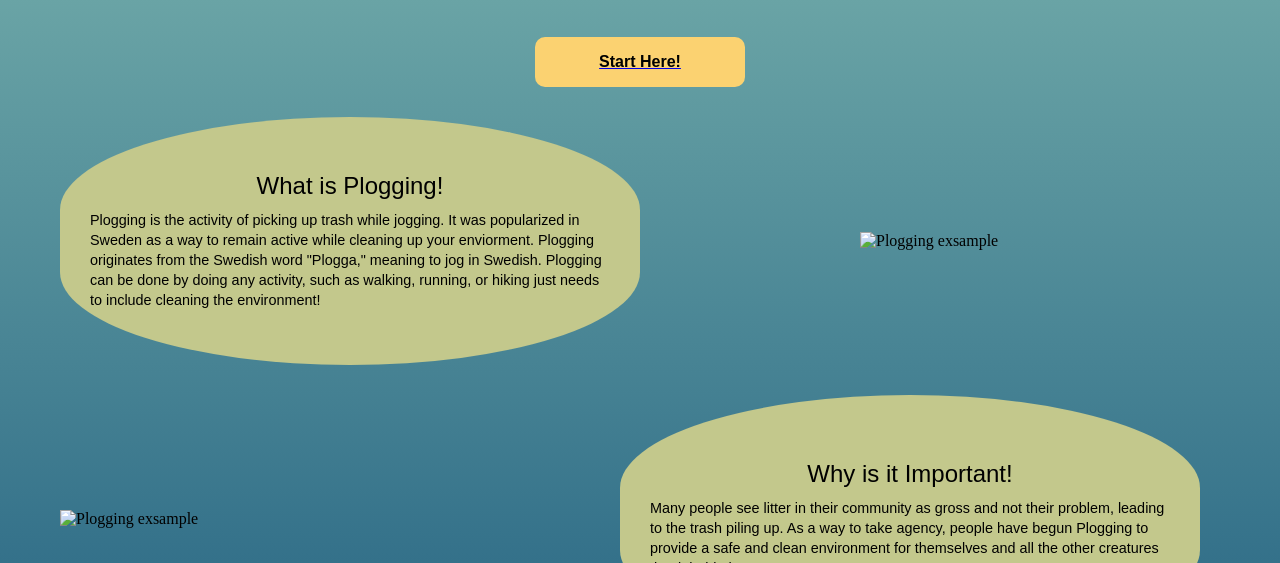
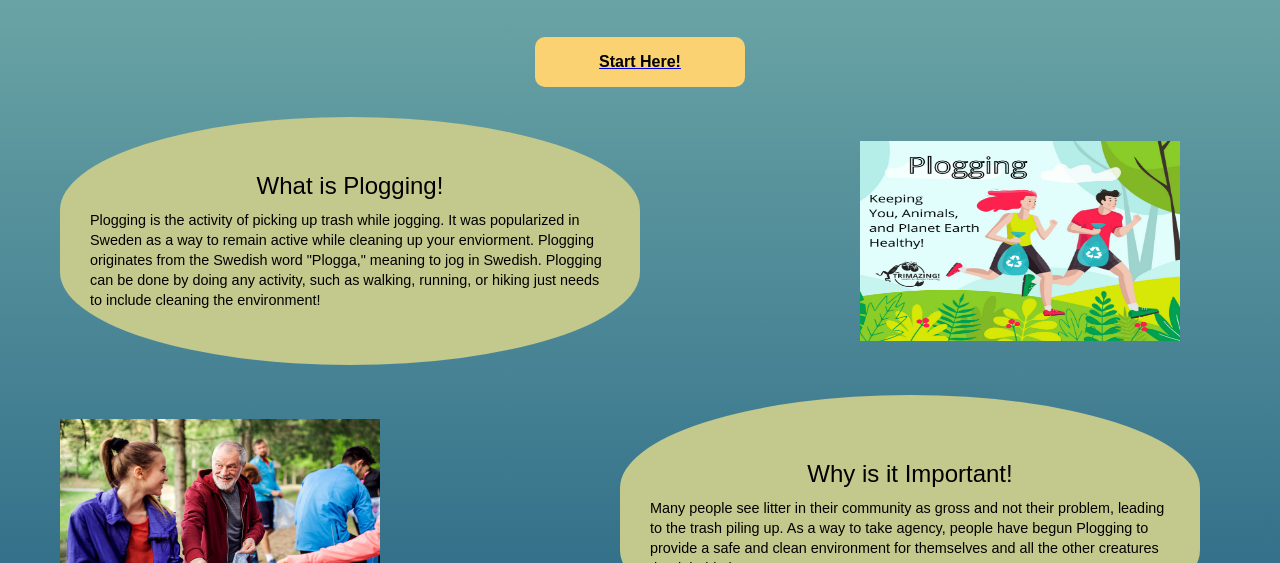
Before and after one commit to WiDuMu/Minnehack-2026, a plain HTML site: page docs/landingPage/landingPage.html in a window 1280 px wide. Shown: the part 237-800 px from the top of the page. Drawn offline with Linux system fonts and the light colour scheme; the site is published under a folder, as on GitHub Pages, so addresses that start at the root find nothing; a web font is replaced by a local one.

Commit message:
finished project sync folders

```diff
--- a/landingPage.html
+++ b/docs/landingPage/landingPage.html
@@ -16,7 +16,7 @@
                         <h3>Save the environment through physical activity</h3>
                     </div>
                 </div>
-                <div class="welcomeimg"><img class="ploggingPeopleImg"src="img/clean-up.jpg" alt="Plogging exsample"></div>
+                <div class="welcomeimg"><img class="ploggingPeopleImg"src="assets/clean-up.jpg" alt="Plogging exsample"></div>
         </div>
         <a href="https://www.github.com">
             <button type="button"class="myButton">
@@ -33,12 +33,12 @@
                 </p>
             </div>
             <div class="textDiv1-2">
-                <img class="ploggingPeeps" src="/img/Plogging-Health.png" alt="Plogging exsample">
+                <img class="ploggingPeeps" src="assets/Plogging-Health.png" alt="Plogging exsample">
             </div>
         </div>
         <div class="secondTextContainer">
             <div class="textDiv2-1">
-                <img class="ploggingPeeps" src="/img/PloggingGroup.jpg" alt="Plogging exsample">
+                <img class="ploggingPeeps" src="assets/PloggingGroup.jpg" alt="Plogging exsample">
             </div>
 
             <div class="textDiv2-2">
@@ -58,7 +58,7 @@
                 </p>
             </div>
             <div class="textDiv3-2">
-                <img class="ploggingPeeps" src="img/PloggingGraphic.jpg" alt="Plogging exsample">
+                <img class="ploggingPeeps" src="assets/PloggingGraphic.jpg" alt="Plogging exsample">
             </div>
         </div>
     </body>
```
Also changed, not shown: README.md (deleted), docs/landingPage/assets/Plogging-Health.png (renamed from img/Plogging-Health.png), docs/landingPage/assets/PloggingGraphic.jpg (renamed from img/PloggingGraphic.jpg), docs/landingPage/assets/PloggingGroup.jpg (renamed from img/PloggingGroup.jpg), docs/landingPage/assets/clean-up.jpg (renamed from img/clean-up.jpg), docs/landingPage/assets/ploggingPeople.jpg (renamed from img/ploggingPeople.jpg), docs/landingPage/assets/single brown leaf on a little green background.jpg (renamed from img/single brown leaf on a little green background.jpg), docs/landingPage/landingpage.css (renamed from landingpage.css).
